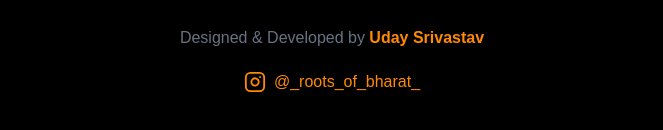
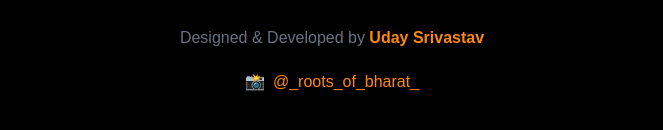
Before and after one commit to CodewithUdaySrivastav/iks-website, a React (Vite) app: page / in a window 1280 px wide. Shown: the part 4359-4489 px from the top of the page, without its empty margins (308-971 px from the left). Built offline with nearby package versions, Linux system fonts and the light colour scheme.

Commit message:
fixed instagram footer

```diff
--- a/src/App.jsx
+++ b/src/App.jsx
@@ -1,6 +1,6 @@
 import { BrowserRouter as Router, Routes, Route, Link } from "react-router-dom";
 import { motion } from "framer-motion";
-import { MessageCircle, InstagramIcon} from "lucide-react";
+import { MessageCircle } from "lucide-react";
 
 import indiaVideo from "./assets/videos/india.mp4";
 
@@ -252,7 +252,7 @@ function Home() {
     rel="noreferrer"
     className="flex items-center justify-center gap-2 mt-5 text-orange-400 hover:text-orange-300 transition"
   >
-    <InstagramIcon size={22} />
+   <span>📸</span>
     @_roots_of_bharat_
   </a>
 
```
